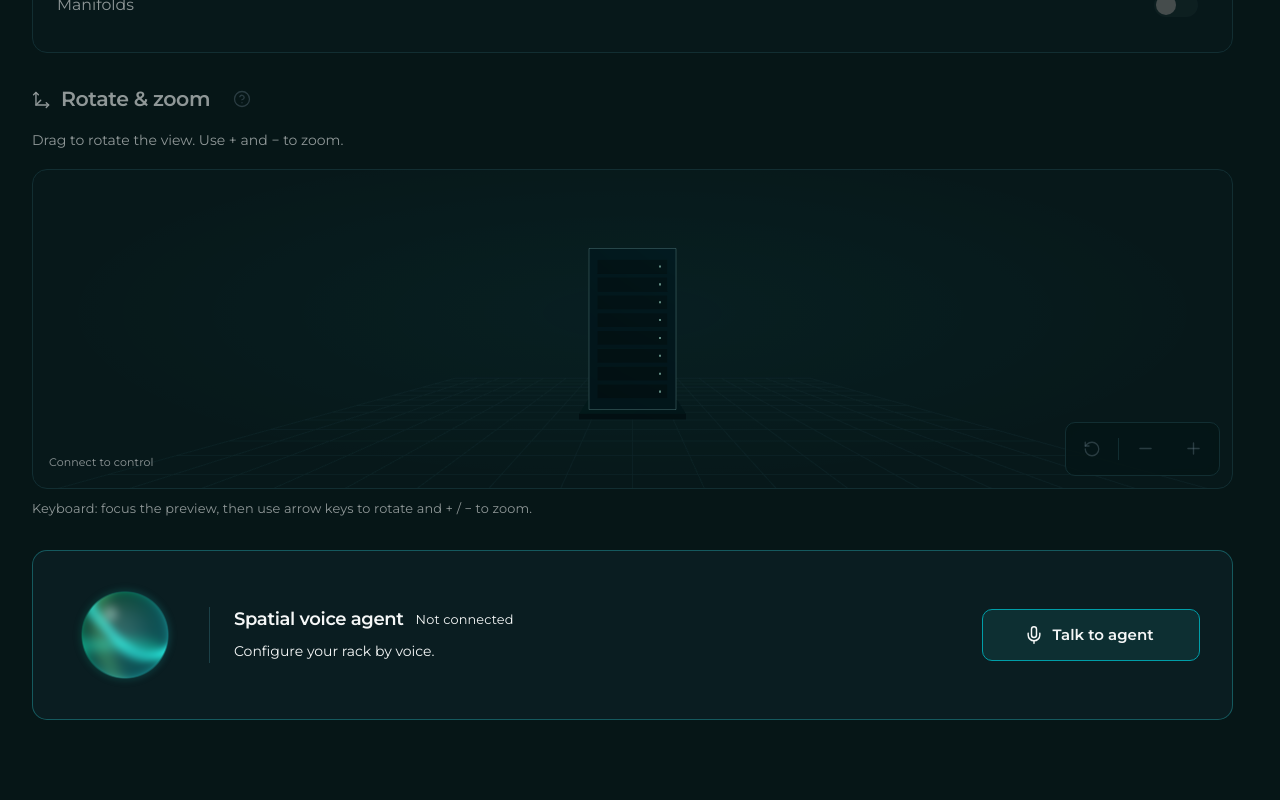
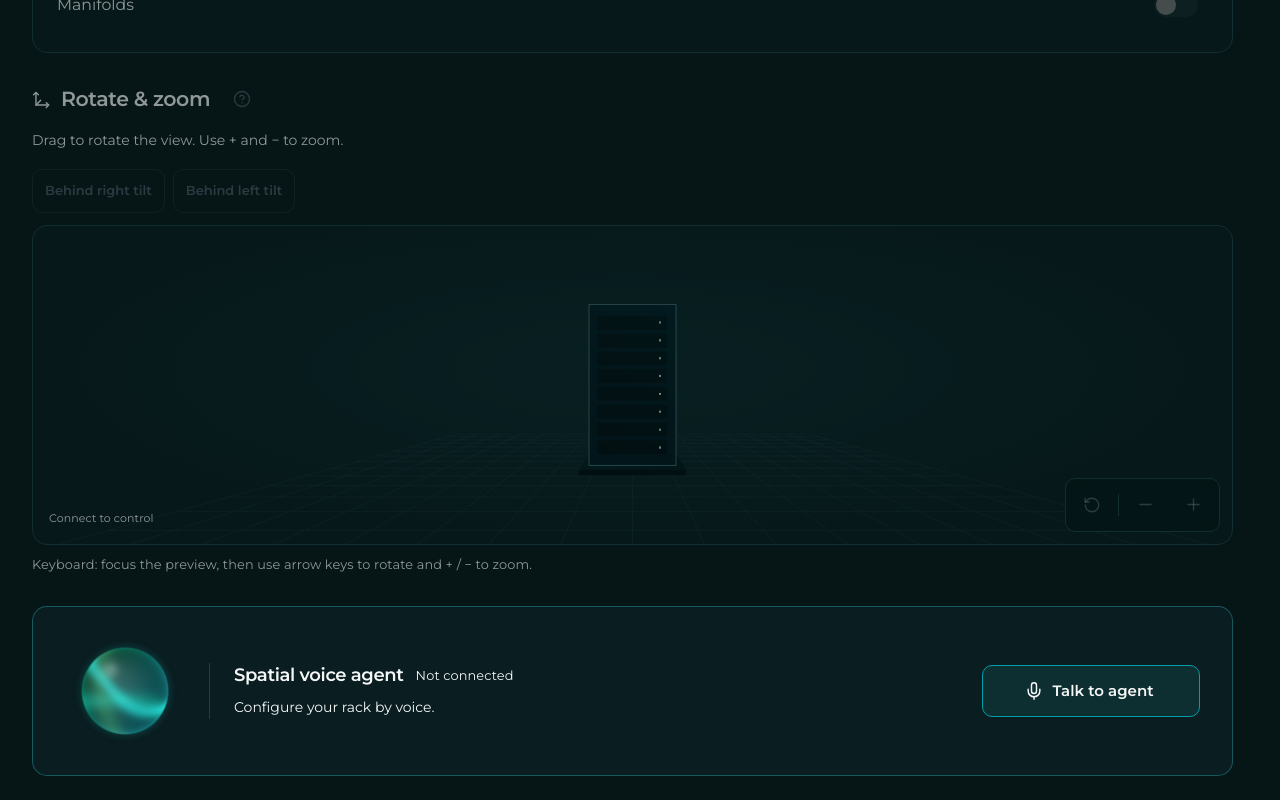
Before and after one commit to Smartspatial-repo/se-rack-config-web, a Next.js app: page / in a window 1280 px wide. Shown: the part 1177-1977 px from the top of the page. Before the commit the page ends 1921 px from the top, so only its background shows below. Built offline with nearby package versions, Linux system fonts and the light colour scheme; what @mui/material-nextjs would draw is missing.

Commit message:
camera-point-buttons-added

```diff
--- a/src/app/components/home/homeui/RackOrbitPanel.jsx
+++ b/src/app/components/home/homeui/RackOrbitPanel.jsx
@@ -174,6 +174,11 @@ export const RackOrbitPanel = memo(function RackOrbitPanel({ onCameraChange, onR
     onReset?.();
   };
 
+  const handleRearTilt = (side) => {
+    if (inactive || isDisabled.current) return;
+    scene.current?.setRearTilt(side);
+  };
+
   return (
     <Box
       component="section"
@@ -210,6 +215,28 @@ export const RackOrbitPanel = memo(function RackOrbitPanel({ onCameraChange, onR
           Drag with one finger to rotate, pinch with two to zoom, or drag with three to move the rack view up or down.
         </Box>
       </Typography>
+
+      <Stack
+        role="group"
+        aria-label="Rear camera views"
+        direction="row"
+        useFlexGap
+        sx={{ flexWrap: "wrap", gap: 1, mb: 1.5 }}
+      >
+        {["right", "left"].map((side) => (
+          <Button
+            key={side}
+            type="button"
+            variant="outlined"
+            size="small"
+            onClick={() => handleRearTilt(side)}
+            disabled={inactive}
+            sx={{ minHeight: 44, px: 1.5, flex: { xs: "1 1 auto", sm: "0 0 auto" }, borderColor: "divider" }}
+          >
+            {side === "right" ? "Behind right tilt" : "Behind left tilt"}
+          </Button>
+        ))}
+      </Stack>
 
       <Box
         ref={frame}
--- a/src/app/components/home/homeui/constants.js
+++ b/src/app/components/home/homeui/constants.js
@@ -17,7 +17,7 @@ export const MGX_SYSTEMS = [
 export const EQUIPMENT_OPTIONS = [
   { id: "generic-server", label: "Generic server" },
   { id: "generic-switch", label: "Generic switch" },
-  // { id: "ocp-powershell", label: "OCP PowerShell" },
+  { id: "ocp-powershell", label: "PowerShell" },
   { id: "cpu", label: "UPS" },
   { id: "rack-brace", label: "Rack Brace" },
 ];
--- a/src/app/components/home/homeui/rackOrbitScene.js
+++ b/src/app/components/home/homeui/rackOrbitScene.js
@@ -9,6 +9,18 @@ const MAX_POLAR = Math.PI / 2 + 0.18;
 const INITIAL_FOV = 40;
 // Both entry and Reset face the +Z server panels at the existing viewing distance.
 const FRONT_POSITION = new THREE.Vector3(0, 0, Math.hypot(3.2, 2.1, 4.4));
+// Three's spherical azimuth starts at +Z; 180° faces the back of the rack.
+// The labels refer to the narrow side visible on screen in each reference.
+function rearPosition(yawFromRear, elevation, distance) {
+  return new THREE.Vector3().setFromSphericalCoords(
+    distance,
+    THREE.MathUtils.degToRad(90 - elevation),
+    THREE.MathUtils.degToRad(180 + yawFromRear),
+  );
+}
+
+const REAR_RIGHT_POSITION = rearPosition(37, 10.4, 5.76);
+const REAR_LEFT_POSITION = rearPosition(-32, 8.8, 6.02);
 
 // This helper is loaded by the client component after mount. One preview unit
 // represents one metre; the MQTT layer maps these vectors to Unreal centimetres.
@@ -299,9 +311,7 @@ export function createRackOrbitScene(element, { onCameraChange, onFatalError })
     clearDamping(keepPosition);
   }
 
-  // Reset is a local preview operation. The caller sends the existing Front
-  // view command; no camera.orbit sample (including a final sample) is emitted.
-  function reset() {
+  function applyView(position) {
     if (!available() || !controls) return false;
     clearTouches();
     cancelInteraction();
@@ -311,7 +321,7 @@ export function createRackOrbitScene(element, { onCameraChange, onFatalError })
     controlsConnected = false;
 
     suppressChanges = true;
-    camera.position.copy(FRONT_POSITION);
+    camera.position.copy(position);
     controls.target.set(0, 0, 0);
     camera.fov = INITIAL_FOV;
     camera.zoom = 1;
@@ -321,6 +331,19 @@ export function createRackOrbitScene(element, { onCameraChange, onFatalError })
 
     syncControls();
     invalidate();
+    return true;
+  }
+
+  // Reset publishes the existing Front view command in the calling component.
+  function reset() {
+    return applyView(FRONT_POSITION);
+  }
+
+  function setRearTilt(side) {
+    if (side !== "left" && side !== "right") return false;
+    const position = side === "right" ? REAR_RIGHT_POSITION : REAR_LEFT_POSITION;
+    if (!applyView(position)) return false;
+    onCameraChange?.(snapshot(), { final: true });
     return true;
   }
 
@@ -519,7 +542,7 @@ export function createRackOrbitScene(element, { onCameraChange, onFatalError })
       window.addEventListener("resize", resize);
     }
     resize();
-    return { zoom, reset, setDisabled, dispose };
+    return { zoom, reset, setRearTilt, setDisabled, dispose };
   } catch (error) {
     dispose();
     throw error;
```
Also changed, not shown: src/lib/mqtt/commands.js, src/lib/mqtt/locationMap.js.
